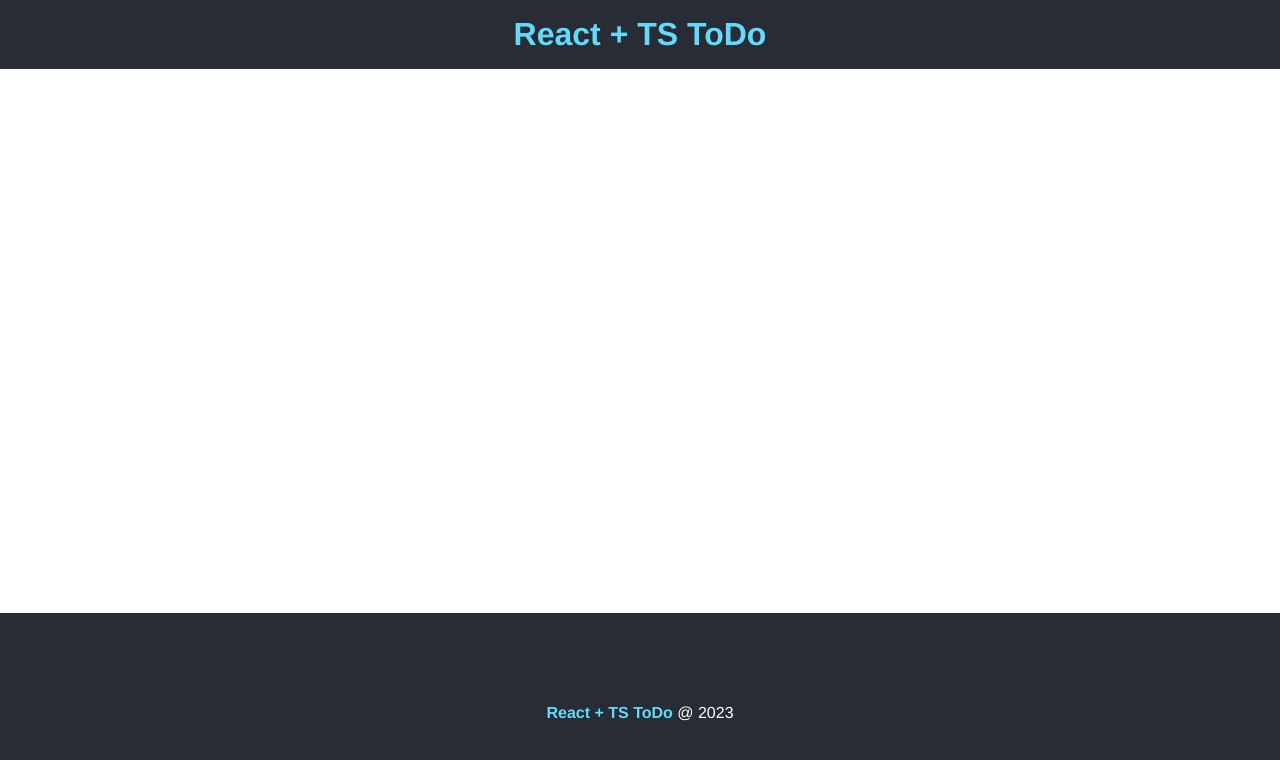
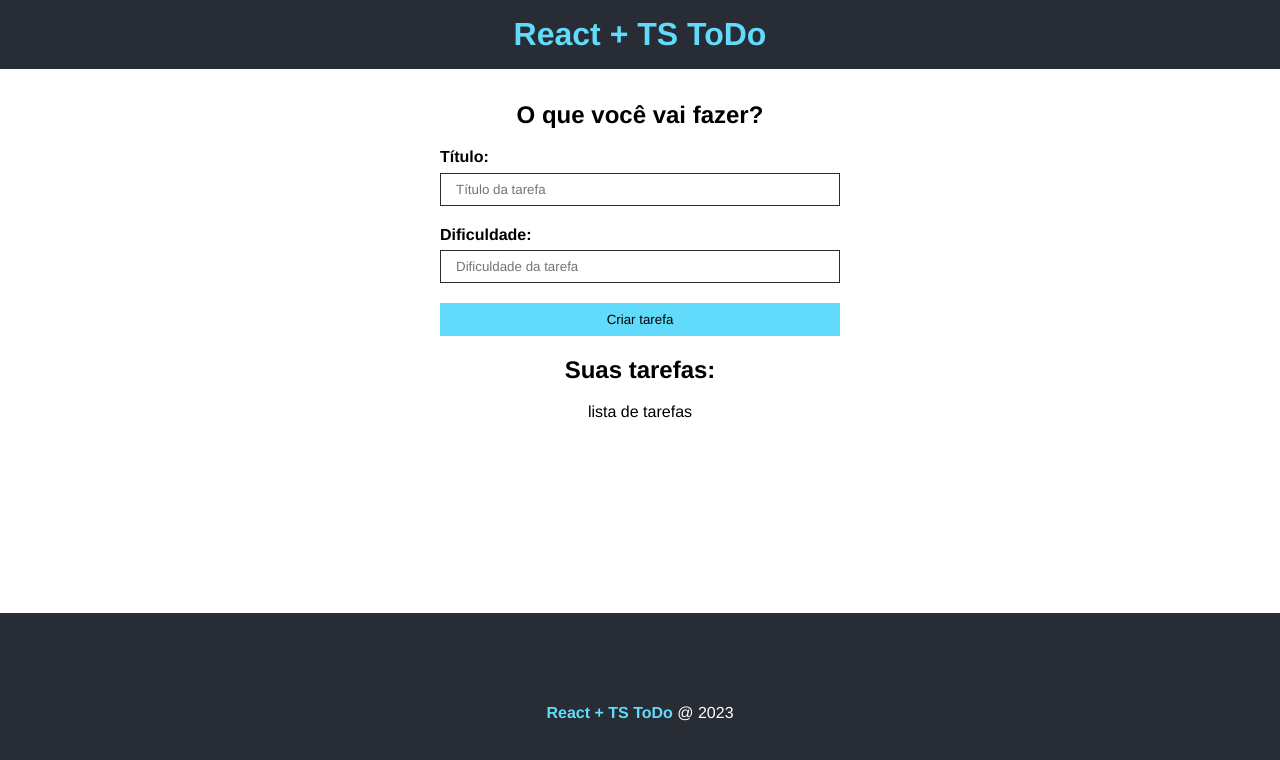
Before and after one commit to marianafaustino/18_todo_react, a React (Create React App) app: page / in a window 1280 px wide. Shown: the top 760 px of the page. Built offline with nearby package versions, Linux system fonts and the light colour scheme.

Commit message:
Criação do formulários de tarefa

```diff
--- a/public/index.html
+++ b/public/index.html
@@ -23,6 +23,7 @@
       work correctly both with client-side routing and a non-root public URL.
       Learn how to configure a non-root public URL by running `npm run build`.
     -->
+    <link rel="stylesheet" href="https://cdn.jsdelivr.net/npm/bootstrap-icons@1.10.5/font/bootstrap-icons.css">
     <title>To Do React + TS</title>
   </head>
   <body>
--- a/src/App.tsx
+++ b/src/App.tsx
@@ -2,9 +2,14 @@
 
 import styles from './App.module.css'
 
+//interfaces
+import { ITask } from './interfaces/Task';
+
 // components
 import Header from './components/Header';
 import Footer from './components/Footer';
+import TaskForm from './components/TaskForm';
+import TaskList from './components/TaskList';
 
 function App() {
   return (
@@ -12,7 +17,15 @@
       <Header/>
 
       <main className={styles.main}>
+        <div>
+          <h2>O que você vai fazer?</h2>
+          <TaskForm btnText='Criar tarefa'/>
+        </div>
 
+        <div>
+          <h2>Suas tarefas:</h2>
+          <TaskList/>
+        </div>
       </main>
 
       <Footer/>
--- /dev/null
+++ b/src/components/TaskForm.module.css
@@ -0,0 +1,37 @@
+.form{
+    display: flex;
+    flex-direction: column;
+    max-width: 400px;
+    margin: 0 auto;
+}
+
+.form input{
+    padding: 8px 15px;
+    margin-bottom: 1.5em;
+    border-radius: 0;
+    border: 1px solid #282c34;
+}
+
+.form input[type="submit"]{
+    background-color: #61dafb;
+    border: 1px solid #61dafb;
+    color: #000;
+    transition: .5s;
+    cursor: pointer;
+}
+
+.form input[type="submit"]:hover{
+    background-color: #fff;
+    border-color: #282c34;
+}
+
+.input_container{
+    display: flex;
+    flex-direction: column;
+    text-align: left;
+}
+
+.input_container label{
+    font-weight: bold;
+    margin-bottom: .4em;
+}
--- /dev/null
+++ b/src/components/TaskForm.tsx
@@ -0,0 +1,48 @@
+import React, {useState, useEffect, ChangeEvent, FormEvent} from 'react'
+import styles from './TaskForm.module.css'
+
+//interfaces
+import { ITask } from '../interfaces/Task';
+
+type Props = {
+    btnText: string
+}
+
+const TaskForm = ({btnText}: Props) => {
+
+    const [id, setId] = useState<number>(0)
+    const [title, setTitle] = useState<string>("")
+    const [difficulty, setDifficulty] = useState<number>(0)
+
+    const addTaskHandler = ()=>{
+
+    }
+
+    const handleChange = (e: ChangeEvent<HTMLInputElement>)=>{
+        if(e.target.name === "title"){
+            setTitle(e.target.value)
+        }else{
+            setDifficulty(parseInt(e.target.value))
+        }
+        console.log(title)
+        console.log(difficulty)
+    }
+
+  return (
+   <form onSubmit={addTaskHandler} className={styles.form}>
+    <div className={styles.input_container}>
+        <label htmlFor="title">Título:</label>
+        <input type="text" name="title" placeholder='Título da tarefa' onChange={handleChange}/>
+    </div>
+
+    <div className={styles.input_container}>
+        <label htmlFor="difficulty">Dificuldade:</label>
+        <input type="text" name="difficulty" placeholder='Dificuldade da tarefa' onChange={handleChange}/>
+    </div>
+
+    <input type="submit" value={btnText} />
+   </form>
+  )
+}
+
+export default TaskForm
--- /dev/null
+++ b/src/components/TaskList.tsx
@@ -0,0 +1,11 @@
+import React from 'react'
+
+type Props = {}
+
+const TaskList = (props: Props) => {
+  return (
+    <div>lista de tarefas</div>
+  )
+}
+
+export default TaskList
--- /dev/null
+++ b/src/interfaces/Task.ts
@@ -0,0 +1,5 @@
+export interface ITask{
+    id: number
+    title: string
+    difficulty: number
+}
```
